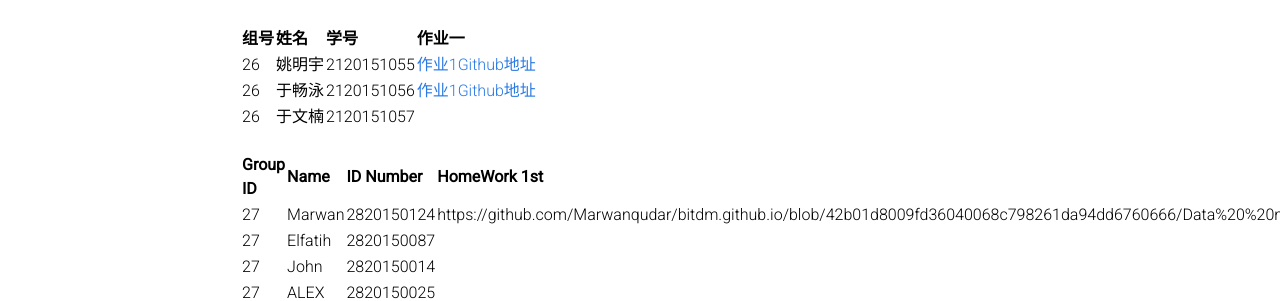
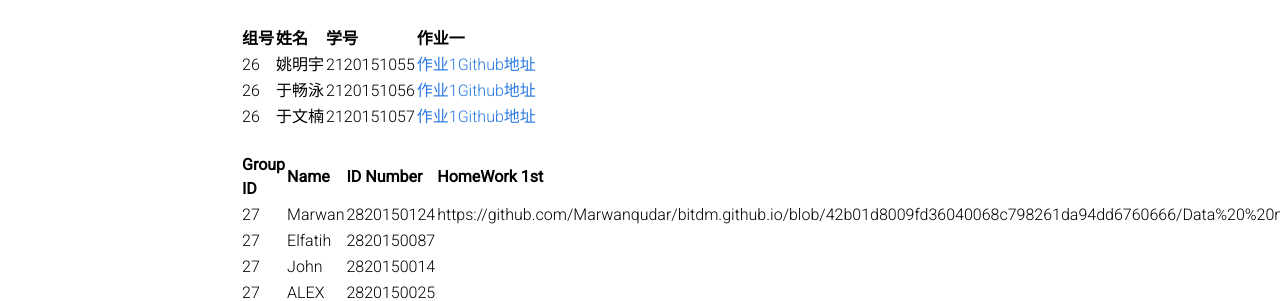
Before and after one commit to BITDM/bitdm.github.io, a Jekyll site: the page built from 2016/groups.md, in a window 1280 px wide and 900 px high, scrolled down 4445 px. Shown: the part 308-609 px from the top of the window. Built offline with Jekyll 4.4.1, drawn with Linux system fonts in a browser that asks for light colours.

Commit message:
Update groups.md

```diff
--- a/2016/groups.md
+++ b/2016/groups.md
@@ -200,7 +200,7 @@ permalink: /2016/groups/
 |:-------------|:-------------|:-----|:-----|
 |26|姚明宇|2120151055|[作业1Github地址](https://github.com/mingmingxi/DM-Seaweed/tree/master/DM_homework)
 |26|于畅泳|2120151056|[作业1Github地址](https://github.com/ChocolateBoyYu/BITDMcourse-task1)
-|26|于文楠|2120151057|
+|26|于文楠|2120151057|[作业1Github地址](https://github.com/ywnbit/BITDMcourse-task1.git)
 
 
 |Group ID|Name|ID Number|HomeWork 1st|
```
